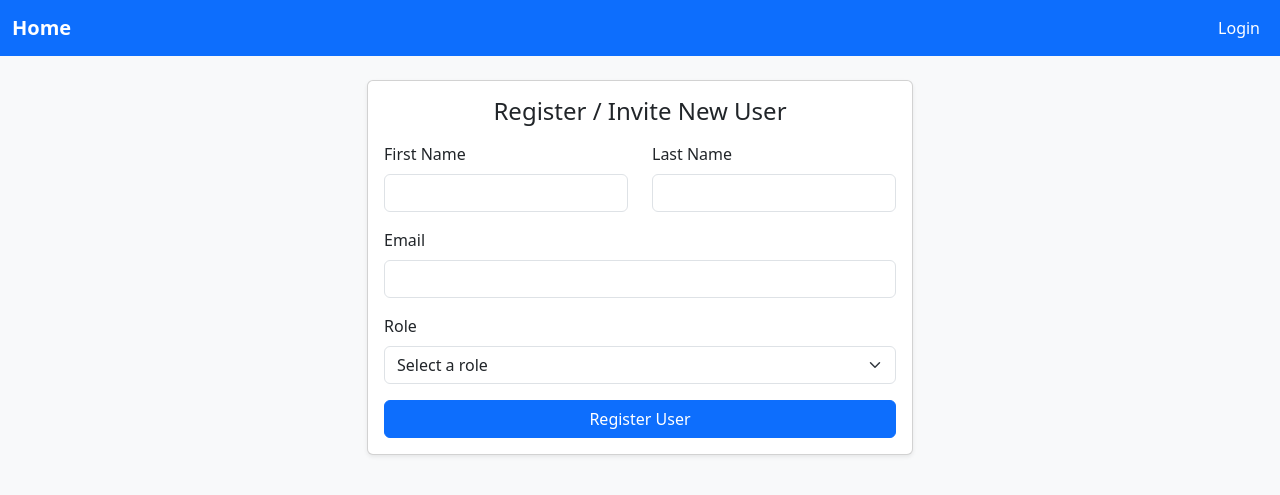
After one commit to CS-LTU/com7033-assignment-julianaifionu, a Flask app: page /register in a window 1280 px wide. The commit adds this page. Shown: the top 495 px of the page. Run offline with Flask 3, Linux system fonts and the light colour scheme; the visitor is signed in with stand-in values (Sample User, id 1).

Commit message:
Implement registration flow

```diff
--- a/app.py
+++ b/app.py
@@ -1,5 +1,6 @@
 import os
 import re
+import secrets
 from datetime import datetime, timezone
 
 from flask import Flask, render_template, request, redirect, url_for, flash, session
@@ -16,25 +17,14 @@ app.secret_key = os.environ.get("STROKE_APP_SECRET_KEY", "my_dev_secret_key")
 REGISTERED_USERS = [
     {
         "user_id": 1,
+        "first_name": "Julie",
+        "last_name": "Smith",
         "email": "admin@admin.com",
-        "password": generate_password_hash("password1", method="pbkdf2:sha256"),
+        "password": generate_password_hash("password", method="pbkdf2:sha256"),
         "role": "admin",
+        "has_activated": True,
         "created_at": datetime.now(timezone.utc),
-    },
-    {
-        "user_id": 2,
-        "email": "doctor@hospital.com",
-        "password": generate_password_hash("password2", method="pbkdf2:sha256"),
-        "role": "doctor",
-        "created_at": datetime.now(timezone.utc),
-    },
-    {
-        "user_id": 3,
-        "email": "nurse@hospital.com",
-        "password": generate_password_hash("password3", method="pbkdf2:sha256"),
-        "role": "nurse",
-        "created_at": datetime.now(timezone.utc),
-    },
+    }
 ]
 
 PATIENTS = [
@@ -121,6 +111,13 @@ def login():
             if not user:
                 raise ValueError("Invalid email or password")
 
+            # if the user hasn't activated their account yet
+            if not user["has_activated"]:
+                session["pending_activation_id"] = user["user_id"]
+                flash("Please activate your account before continuing.", "info")
+                return redirect(url_for("activate"))
+
+            # Normal login flow
             session["user_id"] = user["user_id"]
             session["user_email"] = user["email"]
             session["user_role"] = user["role"]
@@ -129,7 +126,7 @@ def login():
             return redirect(url_for("home"))
 
         except ValueError as e:
-            flash(f"⚠ Validation error: {e}", "error")
+            flash(f"⚠ Validation error: {e}", "danger")
             return redirect(url_for("login"))
 
     return render_template("login.html")
@@ -143,5 +140,92 @@ def logout():
     return redirect(url_for("login"))
 
 
+@app.route("/register", methods=["GET", "POST"])
+def register():
+    # Ensure only admins can access this page
+    if session.get("user_role") != "admin":
+        flash("Access denied: Only admins can register new users.", "danger")
+        return redirect(url_for("home"))
+
+    temp_password = str(secrets.token_hex(4))
+
+    if request.method == "POST":
+        first_name = request.form.get("first_name", "").strip()
+        last_name = request.form.get("last_name", "").strip()
+        email = request.form.get("email", "").lower().strip()
+        role = request.form.get("role", "").lower().strip()
+
+        # Validate required fields
+        if not (first_name and last_name and email and role):
+            flash("All fields are required.", "warning")
+            return render_template("register.html")
+
+        user = get_user_by_email(email, REGISTERED_USERS)
+
+        if user:
+            flash("A user with that email already exists.", "danger")
+            return render_template("register.html")
+
+        # Add new user
+        new_user = {
+            "user_id": len(REGISTERED_USERS) + 1,
+            "email": email,
+            "password": generate_password_hash(temp_password, method="pbkdf2:sha256"),
+            "has_activated": False,
+            "role": role,
+            "first_name": first_name,
+            "last_name": last_name,
+        }
+        REGISTERED_USERS.append(new_user)
+
+        flash(
+            f"✅ {first_name} {last_name} registered successfully! Temp password: {temp_password}",
+            "success",
+        )
+
+        print(REGISTERED_USERS)
+        return redirect(url_for("home"))
+
+    return render_template("register.html", temp_password=temp_password)
+
+
+@app.route("/activate", methods=["GET", "POST"])
+def activate():
+    user_id = session.get("pending_activation_id")
+    if not user_id:
+        flash("No account pending activation.", "warning")
+        return redirect(url_for("login"))
+
+    # Find the user
+    user = next((u for u in REGISTERED_USERS if u["user_id"] == user_id), None)
+    if not user:
+        flash("User not found.", "danger")
+        return redirect(url_for("login"))
+
+    if request.method == "POST":
+        new_password = request.form.get("new_password", "").strip()
+        confirm_password = request.form.get("confirm_password", "").strip()
+
+        if not new_password or not confirm_password:
+            flash("Please fill in both password fields.", "warning")
+            return render_template("activate.html", email=user["email"])
+
+        if new_password != confirm_password:
+            flash("Passwords do not match.", "danger")
+            return render_template("activate.html", email=user["email"])
+
+        # Update password and mark account as activated
+        user["password"] = generate_password_hash(new_password)
+        user["has_activated"] = True
+        session.pop("pending_activation_id", None)
+
+        print(REGISTERED_USERS)
+
+        flash("Account activated! You can now log in.", "success")
+        return redirect(url_for("login"))
+
+    return render_template("activate.html", email=user["email"])
+
+
 if __name__ == "__main__":
     app.run(debug=True, port=3000)
--- a/templates/base.html
+++ b/templates/base.html
@@ -1,8 +1,8 @@
-<!doctype html>
+<!DOCTYPE html>
 <html lang="en">
 	<head>
-    <meta charset="UTF-8"/>
-    <meta name="viewport" content="width=device-width, initial-scale=1.0"/>
+		<meta charset="UTF-8" />
+		<meta name="viewport" content="width=device-width, initial-scale=1.0" />
 		<title>{% block title %}{% endblock %}</title>
 		<link
 			href="https://cdn.jsdelivr.net/npm/bootstrap@5.3.2/dist/css/bootstrap.min.css"
@@ -16,8 +16,7 @@
 	<body class="bg-light">
 		{% include "partials/navbar.html" %}
 		<div class="container mt-4">
-    {% include "partials/flash.html" %}
-    {% block content %}{% endblock %}
+			{% include "partials/flash.html" %} {% block content %}{% endblock %}
 		</div>
 		<script src="https://cdn.jsdelivr.net/npm/bootstrap@5.3.2/dist/js/bootstrap.bundle.min.js"></script>
 	</body>
--- a/templates/partials/navbar.html
+++ b/templates/partials/navbar.html
@@ -32,6 +32,17 @@
                     >Logout</a
                     >
                 </li>
+
+                {% if role and role=="admin" %}
+                <li class="nav-item">
+                    <a
+                            class="nav-link text-white"
+                            href="{{ url_for('register') }}"
+                    >Create User</a
+                    >
+                </li>
+                {% endif %}
+
                 {% else %}
                 <li class="nav-item">
                     <a
--- /dev/null
+++ b/templates/register.html
@@ -0,0 +1,42 @@
+{% extends "base.html" %}
+{% block title %}Register New User{% endblock %}
+
+{% block content %}
+<div class="row justify-content-center">
+    <div class="col-md-6">
+        <div class="card shadow-sm">
+            <div class="card-body">
+                <h4 class="text-center mb-3">Register / Invite New User</h4>
+
+                <form method="POST">
+                    <div class="row">
+                        <div class="col-md-6 mb-3">
+                            <label for="first_name" class="form-label">First Name</label>
+                            <input id="first_name" type="text" name="first_name" class="form-control" required/>
+                        </div>
+                        <div class="col-md-6 mb-3">
+                            <label for="last_name" class="form-label">Last Name</label>
+                            <input id="last_name" type="text" name="last_name" class="form-control" required/>
+                        </div>
+                    </div>
+
+                    <div class="mb-3">
+                        <label for="email" class="form-label">Email</label>
+                        <input id="email" type="email" name="email" class="form-control" required/>
+                    </div>
+
+                    <div class="mb-3">
+                        <label for="role" class="form-label">Role</label>
+                        <select id="role" name="role" class="form-select" required>
+                            <option value="">Select a role</option>
+                            <option value="nurse">Nurse</option>
+                            <option value="doctor">Doctor</option>
+                        </select>
+                    </div>
+                    <button type="submit" class="btn btn-primary w-100">Register User</button>
+                </form>
+            </div>
+        </div>
+    </div>
+</div>
+{% endblock %}
--- a/utils/auth.py
+++ b/utils/auth.py
@@ -15,6 +15,7 @@ def check_password(password_hash, pwd):
         bool: True if the passwords match, False otherwise.
     """
     # check_password_hash securely compares the hash and plain text password
+
     if password_hash is None:
         return False
     return check_password_hash(password_hash, pwd)
```
Also changed, not shown: templates/activate.html (added, +28 -0 lines). Lines whose indentation alone changed are shown as unchanged.
